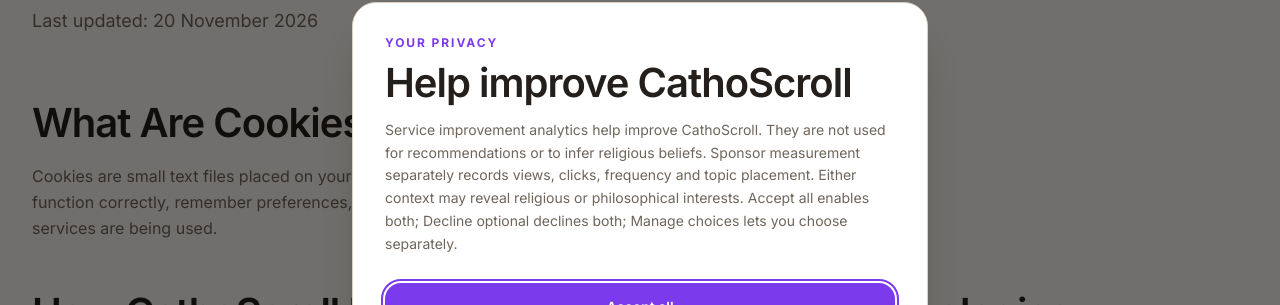
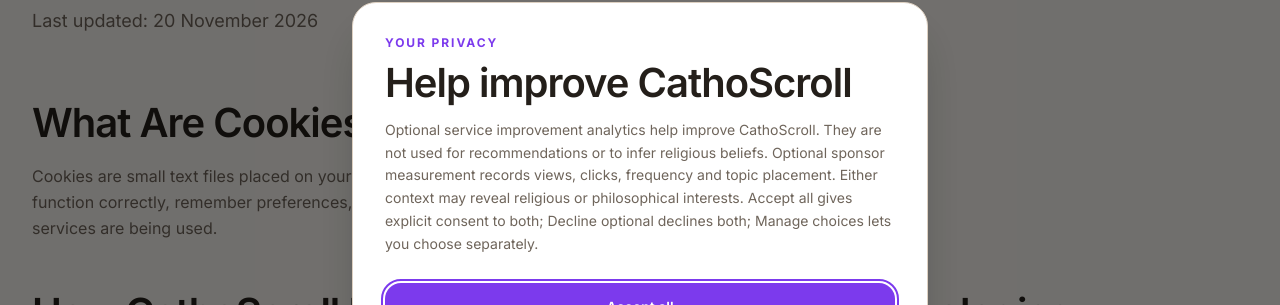
Before and after one commit to joshuaargent/TS_CathoScroll, a Next.js app: page /cookies in a window 1280 px wide. Shown: the part 188-493 px from the top of the page. Built offline with nearby package versions, Linux system fonts and the light colour scheme; no server answers.

Commit message:
State explicit consent and optionality in the concise notice

```diff
--- a/src/components/privacy/AnalyticsConsentManager.tsx
+++ b/src/components/privacy/AnalyticsConsentManager.tsx
@@ -471,7 +471,7 @@ export function AnalyticsConsentManager({ userId = null, loading = false, apiBas
         <p id="analytics-consent-description" className="text-text-secondary mt-3 text-sm leading-relaxed">
           {managing
             ? 'Choose which optional analytics CathoScroll may collect. Both choices are optional and start off unless you have already enabled them.'
-            : 'Service improvement analytics help improve CathoScroll. They are not used for recommendations or to infer religious beliefs. Sponsor measurement separately records views, clicks, frequency and topic placement. Either context may reveal religious or philosophical interests. Accept all enables both; Decline optional declines both; Manage choices lets you choose separately.'}
+            : 'Optional service improvement analytics help improve CathoScroll. They are not used for recommendations or to infer religious beliefs. Optional sponsor measurement records views, clicks, frequency and topic placement. Either context may reveal religious or philosophical interests. Accept all gives explicit consent to both; Decline optional declines both; Manage choices lets you choose separately.'}
         </p>
 
         {!managing ? (
```
